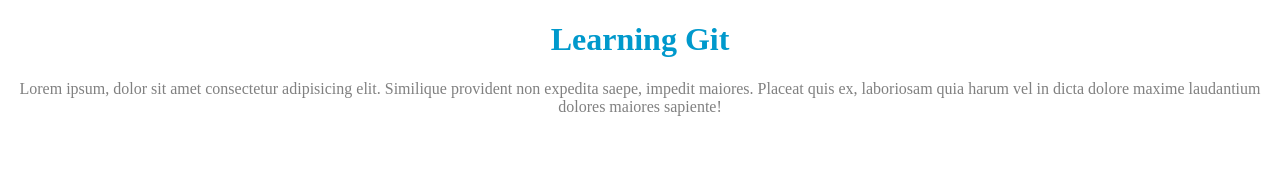
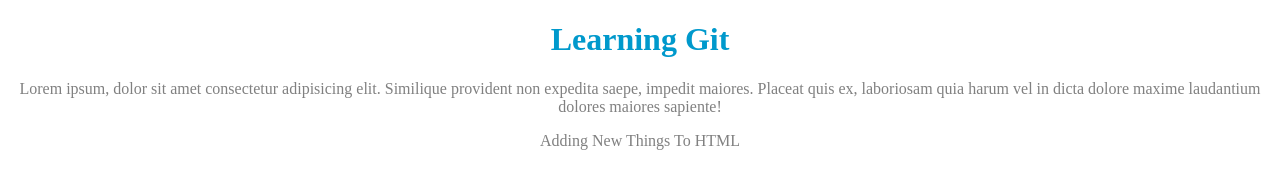
Before and after one commit to O2ymandias/Route-Learning-Git, a plain HTML site: page index.html in a window 1280 px wide. Drawn offline with Linux system fonts and the light colour scheme.

Commit message:
Seconf commit

```diff
--- a/index.html
+++ b/index.html
@@ -15,6 +15,8 @@
         Placeat quis ex, laboriosam quia harum vel in dicta dolore maxime laudantium dolores maiores sapiente!</p>
 
     <script src="./js/index.js"></script>
+
+    <p>Adding New Things To HTML </p>
 </body>
 
 </html>
```
